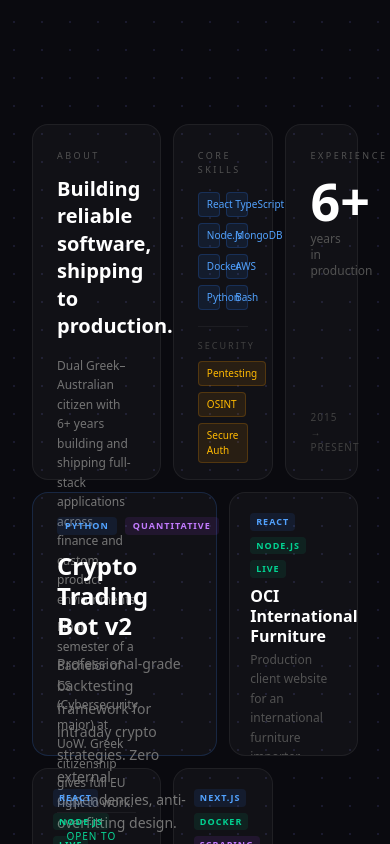
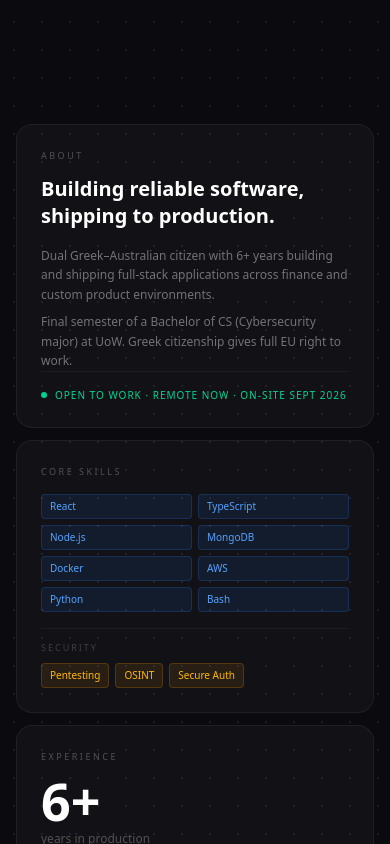
Before and after one commit to V0NOG/resumeWebsite, a Next.js app: page / in a window 390 px wide. Shown: the part 720-1564 px from the top of the page. Built offline with nearby package versions, Linux system fonts and the light colour scheme.

Commit message:
feat: mobile-responsive bento grid (single column below md)

```diff
--- a/src/components/BentoGrid.tsx
+++ b/src/components/BentoGrid.tsx
@@ -1,12 +1,14 @@
 export default function BentoGrid({ children }: { children: React.ReactNode }) {
   return (
-    <section className="max-w-7xl mx-auto px-8 pb-24">
+    <section className="max-w-7xl mx-auto px-4 md:px-8 pb-24">
+      {/* Mobile: single-column stack */}
+      <div className="flex flex-col gap-3 md:hidden">
+        {children}
+      </div>
+      {/* Desktop: 12-column bento grid */}
       <div
-        className="grid gap-3"
-        style={{
-          gridTemplateColumns: "repeat(12, 1fr)",
-          gridAutoRows: "80px",
-        }}
+        className="hidden md:grid gap-3"
+        style={{ gridTemplateColumns: "repeat(12, 1fr)", gridAutoRows: "80px" }}
       >
         {children}
       </div>
```
